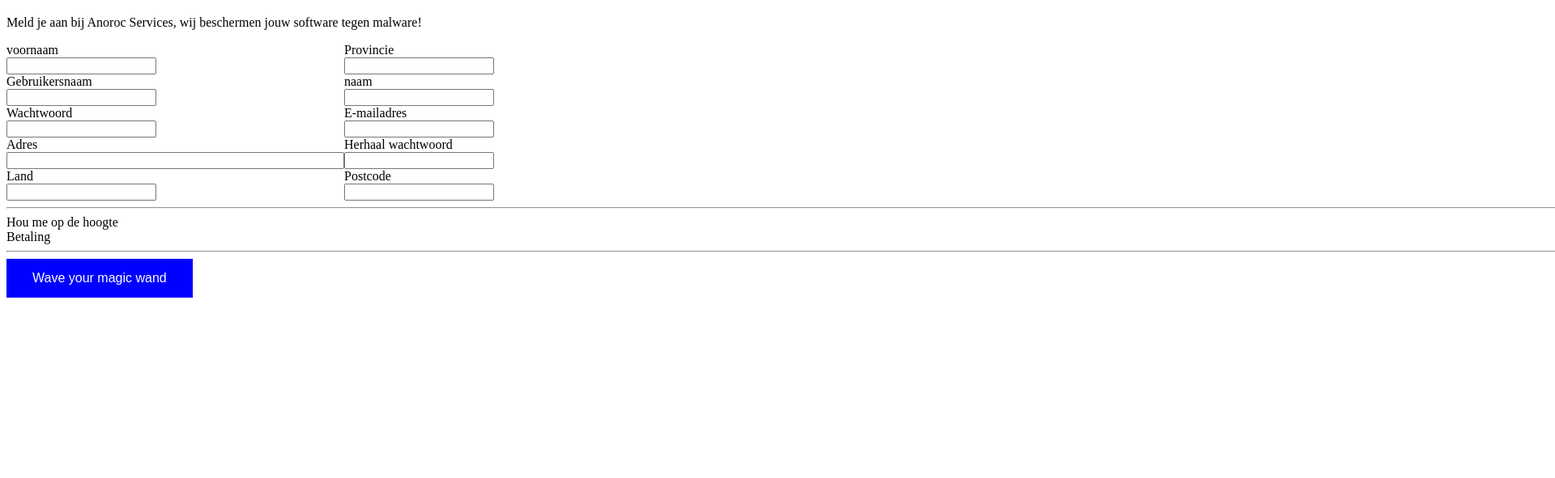
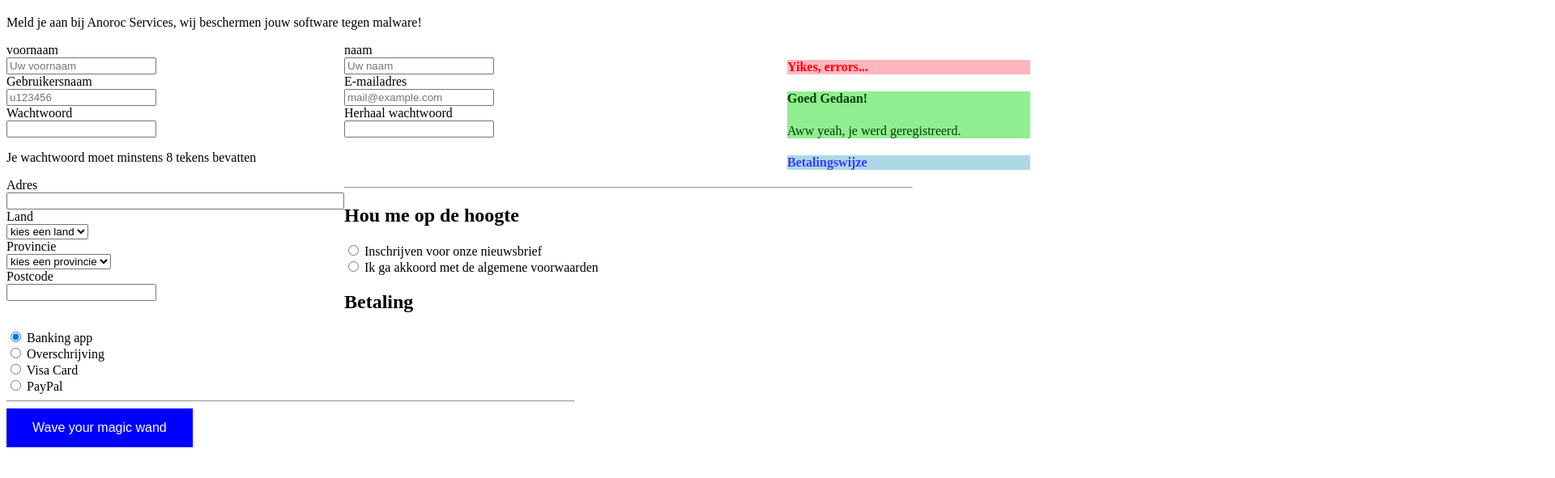
Before and after one commit to andreassteenackers/formulier-validatie, a plain HTML site: page Formulier_validatie/Index.html in a window 1280 px wide. Shown: the part 61-652 px from the top of the page at 81% size, 1920 px wide, since content can reach past the window. Drawn offline with Linux system fonts and the light colour scheme.

Commit message:
front end formulier

```diff
--- a/Formulier_validatie/Index.html
+++ b/Formulier_validatie/Index.html
@@ -12,18 +12,20 @@
     <p>Meld je aan bij Anoroc Services, wij beschermen jouw software tegen malware!</p>
 
     <form action="/" method="GET">
+
         <div id="kollom1">
             <div id="DivVoornaam">
                 <label for="voornaam">voornaam</label><br>
-                <input id="voornaam" name="uw voornaam" type="text">
+                <input id="voornaam" placeholder="Uw voornaam" name="uw voornaam" type="text">
             </div>
             <div id="DivGebruiker">
                 <label for="Gebruikersnaam">Gebruikersnaam</label><br>
-                <input id="Gebruikersnaam" name="Gebruikersnaam" type="text">
+                <input id="Gebruikersnaam" placeholder="u123456" name="Gebruikersnaam" type="text">
             </div>
             <div id="DivWachtwoord">
                 <label for="wachtwoord">Wachtwoord</label><br>
                 <input id="wachtwoord" name="wacthwoord" type="text">
+                <p>Je wachtwoord moet minstens 8 tekens bevatten</p>
             </div>
             <div id="DivAdres">
                 <label for="adres">Adres</label><br>
@@ -31,48 +33,110 @@
             </div>
             <div id="DivLand">
                 <label for="Land">Land</label><br>
-                <input id="Land" name="Land" type="text">
+                <select name="Land" id="Land">
+                    <!-- placeholder voor select via de onderstaande website
+                    https://www.w3docs.com/snippets/css/how-to-create-a-placeholder-for-an-html5-select-box-by-using-only-html-and-css.html -->
+                    <option value="" disabled selected hidden>kies een land</option>
+                    <option value="Afghanistan">Afghanistan</option>
+                    <option value="Armenië">Armenië</option>
+                    <option value="Aruba">Aruba</option>
+                    <option value="Australië">Australië</option>
+                    <option value="Bangladesh">Bangladesh</option>
+                    <option value="Barbados">Barbados</option>
+                    <option value="Belarus">Belarus</option>
+                    <option value="België">België</option>
+                    <option value="Costa Rica">Costa Rica</option>
+                    <option value="Cuba">Cuba</option>
+                    <option value="Cyprus">Cyprus</option>
+                    <option value="Denemarken">Denemarken</option>
+                    <option value="Ecuador">Ecuador</option>
+                    <option value="Egypte">Egypte</option>
+                    <option value="El Salvador">El Salvador</option>
+                    <option value="Finland">Finland</option>
+                    <option value="Frankrijk">Frankrijk</option>
+
+                </select>
             </div>
-
-        </div>
-
-        <div id="kollom2">
             <div id="DivProvincie">
                 <label for="provincie">Provincie</label><br>
-                <input id="provincie" name="provincie" type="text">
+                <select name="provincie" id="provincie">
+                    <option value="" disabled selected hidden>kies een provincie</option>
+                    <option value="Antwerpen">Antwerpen</option>
+                    <option value="Limburg">Limburg</option>
+                    <option value="Luik">Luik</option>
+                    <option value="Vlaams-Brabant">Vlaams-Brabant</option>
+                    <option value="Waals-Brabant">Waals-Brabant</option>
+                    <option value="Oost-Vlaanderen">Oost-Vlaanderen</option>
+                    <option value="West-Vlaanderen">West-Vlaanderen</option>
+                    <option value="Henegouwen">Henegouwen</option>
+                    <option value='Namen'>Namen</option>
+                    <option value="Luxemburg">Luxemburg</option>
+                </select>
             </div>
-        </div>
-
-        <div id="kollom3">
-            <div id="DivNaam">
-                <label for="naam">naam</label><br>
-                <input id="naam" name="naam" type="text">
-            </div>
-            <div id="DivEmail">
-                <label for="email">E-mailadres</label><br>
-                <input id="email" name="email" type="text">
-            </div>
-            <div id="DivHerWachtwoord">
-                <label for="herhaalWachtwoord">Herhaal wachtwoord</label><br>
-                <input id="herhaalWachtwoord" name="herhaalWachtwoord" type="text">
-            </div>
-
             <div id="DivPostcode">
                 <label for="postcode">Postcode</label><br>
                 <input id="postcode" name="postcode" type="text">
             </div>
         </div>
 
+        <div id="kollom2">
+            <div id="DivNaam">
+                <label for="naam">naam</label><br>
+                <input id="naam" placeholder="Uw naam" name="naam" type="text">
+            </div>
+            <div id="DivEmail">
+                <label for="email">E-mailadres</label><br>
+                <input id="email" placeholder="mail@example.com" name="email" type="text">
+            </div>
+            <div id="DivHerWachtwoord">
+                <label for="herhaalWachtwoord">Herhaal wachtwoord</label><br>
+                <input id="herhaalWachtwoord" name="herhaalWachtwoord" type="text">
+            </div>
+        </div>
+
+        <div id="kollom3">
+            <div id="error">
+                <h4>Yikes, errors...</h4>
+                <p id=errortext></p>
+            </div>
+            <div id="geregristreerd">
+                <h4>Goed Gedaan!</h4>
+                <p>Aww yeah, je werd geregistreerd.</p>
+            </div>
+            <div id="betalingswijze">
+                <h4 >Betalingswijze</h4>
+                <p id="betalingswijzetext"></p>
+            </div>
+        </div>
+
+
         <hr id="Lijn" align="left" width="53%">
-        <div id="DivHouOpHoogte">
-            <label for="Hou me op de hoogte">Hou me op de hoogte</label>
+        <div id="HouOpHoogte">
+            <h2>Hou me op de hoogte</h2>
+            <input type="radio" id="Nieuwsbrief" name="Nieuwsbrief" value="Nieuwsbrief">
+            <label for="Nieuwsbrief">Inschrijven voor onze nieuwsbrief</label><br>
+            <input type="radio" id="voorwaarden" name="voorwaarden" value="voorwaarden">
+            <label for="female">Ik ga akkoord met de algemene voorwaarden</label><br>
         </div>
-        <div id="DivBetaling">
-            <label for="Betaling">Betaling</label>
+        <div id="Betaling">
+            <h2>Betaling</h2>
+            <input type="radio" id="BankingApp" checked="true" name="betaling" value="BankingApp">
+            <label for="BankingApp">Banking app</label><br>
+            <input type="radio" id="Overschrijving" name="betaling" value="Overschrijving">
+            <label for="Overschrijving">Overschrijving</label><br>
+            <input type="radio" id="VisaCard" name="betaling" value="VisaCard">
+            <label for="VisaCard">Visa Card</label><br>
+            <input type="radio" id="PayPal" name="betaling" value="PayPal">
+            <label for="PayPal">PayPal</label>
         </div>
         <hr id="Lijn" align="left" width="53%">
         <button>Wave your magic wand</button>
-    </form>
+
+
+
+
+
+
 
 </body>
 </html>
--- a/Formulier_validatie/style.css
+++ b/Formulier_validatie/style.css
@@ -1,8 +1,29 @@
 #kollom1{
     float: left;
 }
+#kollom2{
+    float: left;
+}
+
+#kollom3{
+    float: right;
+}
 #Lijn{
-    width: 5000px;
+    width: 700px;
+  }
+#error{
+    background-color:lightpink;
+    width: 300px;
+    color: red;
+}
+
+#geregristreerd{
+    background-color: lightgreen;
+    color: rgb(1, 65, 1);
+}
+#betalingswijze{
+    background-color: lightblue;
+    color: rgb(59, 59, 253);
 }
 button {
     background-color:blue ;
```
